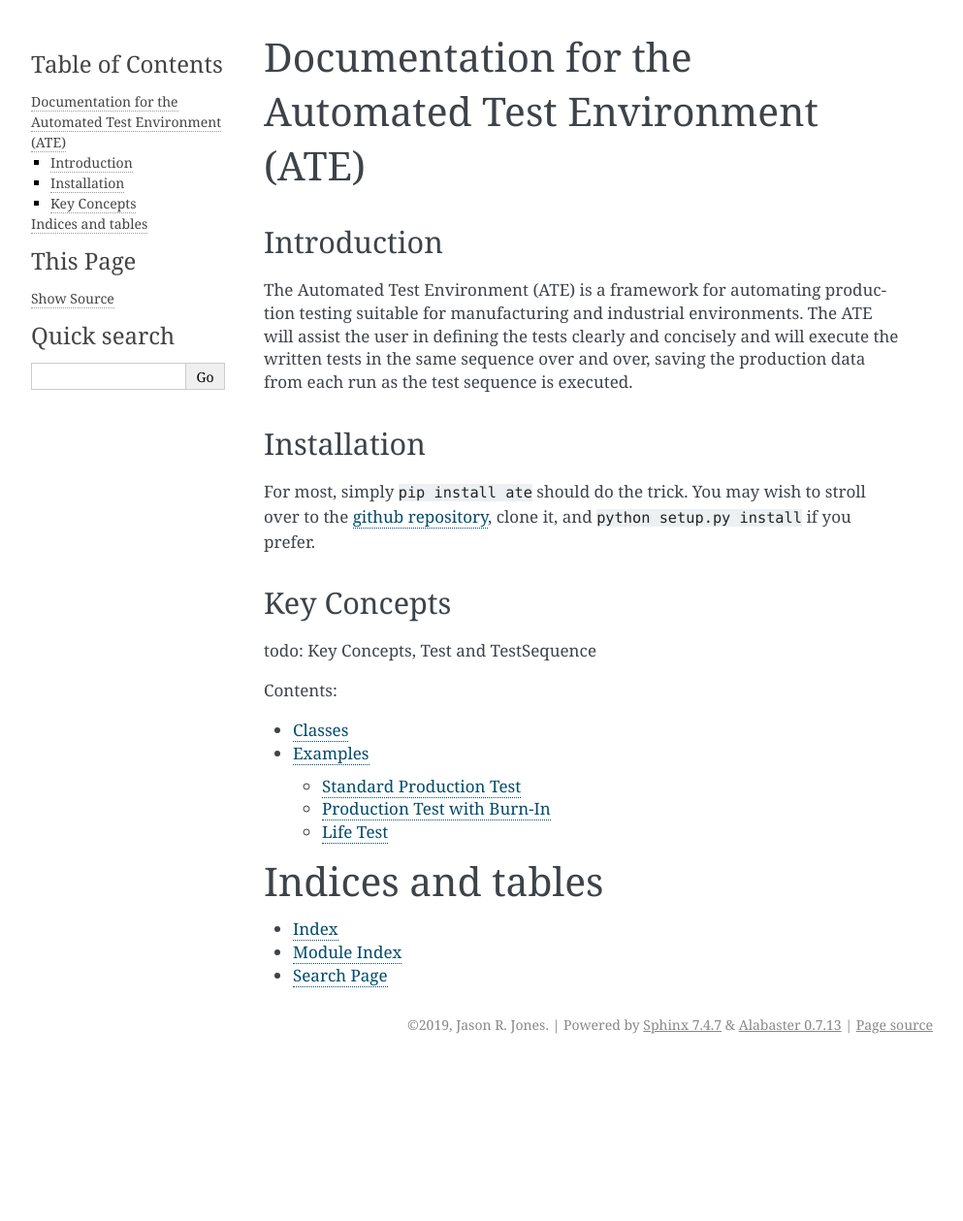
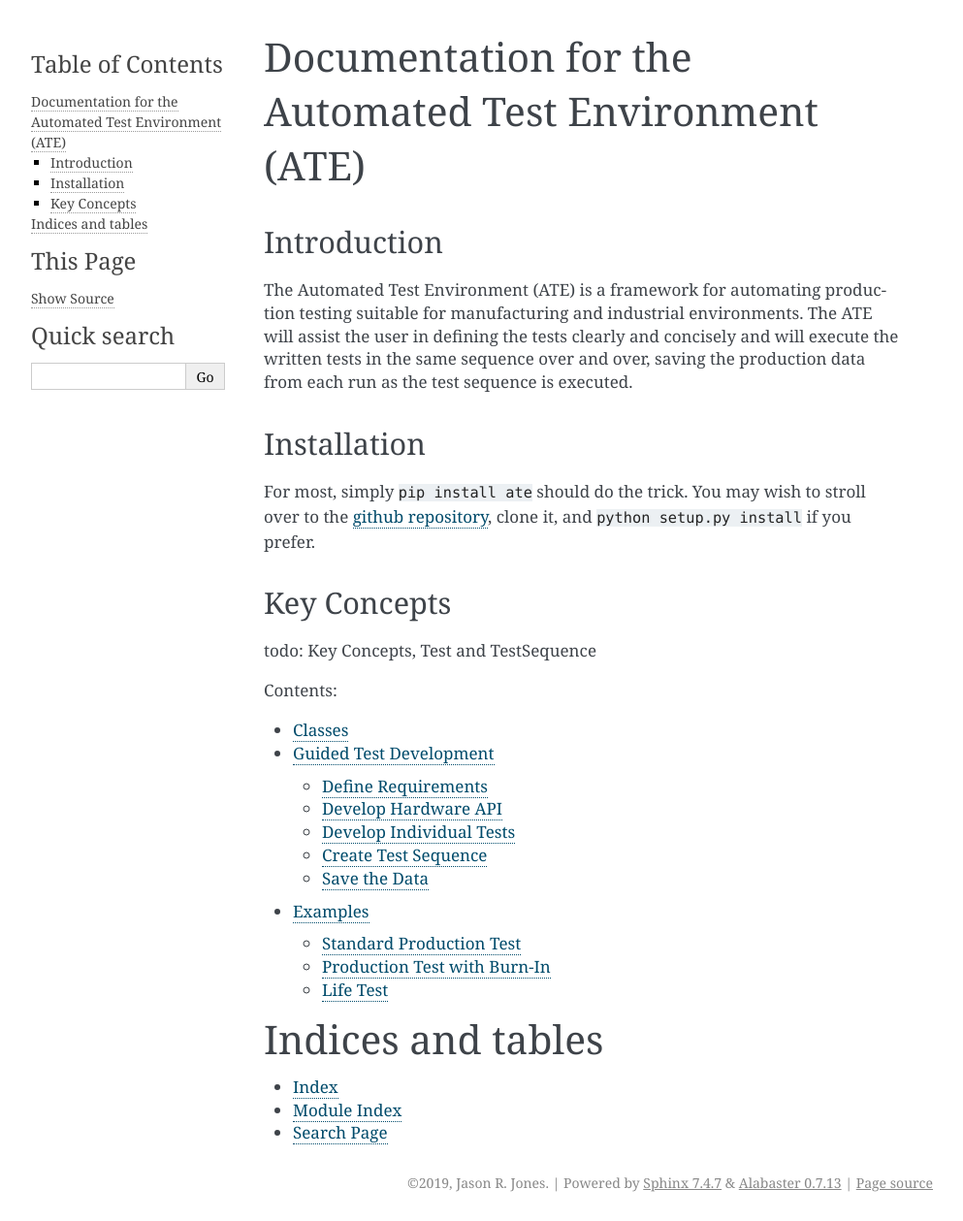
Before and after one commit to slightlynybbled/mats, a Sphinx documentation site: the page built from docs/source/index.rst, in a window 1280 px wide. Shown: the whole page at 97% size, without its empty margins (148-1141 px from the left). Built offline with Sphinx 7.4.7, drawn with Linux system fonts in a browser that asks for light colours; before the commit the page ends 1096 px from its top, so only the background shows below that; some of the changed lines change nothing that is shown.

Commit message:
Adding a guided test development as a complete example.

```diff
--- a/docs/source/index.rst
+++ b/docs/source/index.rst
@@ -30,6 +30,7 @@
    :caption: Contents:
 
    pages/classes
+   pages/guided-test-development
    pages/examples
 
 Indices and tables
--- /dev/null
+++ b/docs/source/pages/guided-test-development.rst
@@ -0,0 +1,311 @@
+Guided Test Development
+==========================
+
+Define Requirements
+--------------------
+
+First, we must define a set of requirements for our production test, which has nothing
+to do with the code itself.  This will assist us in developing each test and, finally,
+defining the test sequence.
+
+The first test is a simple communication test.  Is the device communicating, True or
+False?
+
+The second test is a flow test in which the test communicates with an instrument
+and reads the flow, applying a minimum and maximum flow.
+
+Develop Hardware API
+--------------------
+
+Based on the test requirements, it is useful to create some hardware abstractions which
+expose some of the functionality that we are interested in.  The hardware API development
+effort is independent of the test, but will be necessary to most testing efforts and,
+thus, we will cover a basic
+
+The first abstraction communicates with the device and provides a property exposing
+whether the device is communicating or not.  The development of this abstraction is
+beyond the scope of this document; however, it is possible to assume a simple API
+has been provided using a class called ``Device`` which has the property
+``is_communicating``.
+
+The second abstraction communicates with data acquisition hardware to determine the
+flow of the system in liters / minute.  The simple api that we are assuming is
+embodied in a class called ``Daq`` and exposed on a property ``flow``.
+
+At this point, our directory structure has a couple of files in it which contain
+the abstractions.  We will call these ``daq.py`` and ``device.py``:
+
+.. code-block:: text
+
+    root/
+      daq.py
+      device.py
+
+Develop Individual Tests
+------------------------
+
+Communications Test
+*******************
+
+We will now create an ``automated_tests.py`` which will contain all of the automated
+tests that we wish to execute, but not necessarily the order.
+
+.. code-block:: text
+   :emphasize-lines: 2
+
+    root/
+      automated_tests.py
+      daq.py
+      device.py
+
+Within ``automated_tests.py``, we create our tests.
+
+First, we import ``ate.Test`` and subclass our custom tests::
+
+    from ate import Test
+
+    class CommunicationTest(Test):
+        def __init__(self):
+            super().__init__(moniker='communications')
+
+        def execute(self, abort, is_passing):
+            return None
+
+    class FlowTest(Test):
+        def __init__(self):
+            super().__init__(moniker='flow')
+
+        def execute(self, abort, is_passing):
+            return None
+
+At this point, our tests don't do anything but implement the test class.  If this test
+were executed within a sequence that saved data, it would end up applying no pass/fail
+criteria and would save ``None`` to the headers fields ``communications`` and
+``flow``.
+
+First, we will focus on the communications test.  We will modify our imports to add
+``from device import Device`` which gives us access to the device class.  In some
+cases, the device will be instantiated already, in which case it might be more
+appropriate to import the instance of the class rather than the class itself.  This
+method is used in the :ref:`flow_test` outline.
+
+.. code-block:: python
+   :emphasize-lines: 2
+
+   from ate import Test
+   from device import Device
+
+Next, we actually setup the device in preparation to use it by overriding the
+``setup()`` method of ``Test``.
+
+.. code-block:: python
+   :emphasize-lines: 5, 6
+
+    class CommunicationTest(Test):
+        def __init__(self):
+            super().__init__(moniker='communications')
+
+        def setup(self, abort, is_passing):
+            self._device = Device()
+
+        def execute(self, abort, is_passing):
+            return None
+
+Now, it is time to acquire a bit of data.
+
+.. code-block:: python
+   :emphasize-lines: 9
+
+    class CommunicationTest(Test):
+        def __init__(self):
+            super().__init__(moniker='communications')
+
+        def setup(self, abort, is_passing):
+            self._device = Device()
+
+        def execute(self, abort, is_passing):
+            return self._device.is_communicating
+
+If the test sequence were executed at this point, there would be no pass/fail
+criteria applied, but a ``True``/``False`` value would be saved under the
+``communications`` header in the data file.
+
+In order to apply criteria, we will use the ``pass_if`` parameter of
+``Test.__init__()``
+
+.. code-block:: python
+   :emphasize-lines: 3
+
+    class CommunicationTest(Test):
+        def __init__(self):
+            super().__init__(moniker='communications', pass_if=True)
+
+        def setup(self, abort, is_passing):
+            self._device = Device()
+
+        def execute(self, abort, is_passing):
+            return self._device.is_communicating
+
+At this point, the test sequence will apply the pass fail condition to the results
+of the ``execute()`` method.
+
+The complete contents of ``automated_test.py``::
+
+    from ate import Test
+    from device import Device
+
+    class CommunicationTest(Test):
+        def __init__(self):
+            super().__init__(moniker='communications', pass_if=True)
+
+        def setup(self, abort, is_passing):
+            self._device = Device()
+
+        def execute(self, abort, is_passing):
+            return self._device.is_communicating
+
+    class FlowTest(Test):
+        def __init__(self):
+            super().__init__(moniker='flow')
+
+        def execute(self, abort, is_passing):
+            return None
+
+
+.. _flow_test:
+
+Flow Test
+*********
+
+The development of the flow test will proceed similarly.  Just to change
+the potential use case, we will assume that the ``daq.py`` creates the instance of
+``daq`` that we can utilize directly.  This obviates the need to create the object
+using the ``setup()`` method.  First we add the proper import statement and then
+we utilize the ``daq.flow`` property to return the flow value on test execution.
+
+.. code-block:: python
+   :emphasize-lines: 3, 10
+
+   from ate import Test
+   from device import Device
+   from daq import daq
+
+   class FlowTest(Test):
+      def __init__(self):
+          super().__init__(moniker='flow')
+
+      def execute(self, abort, is_passing):
+          return daq.flow
+
+Next, we will apply minimum and maximum pass/fail criteria to the test:
+
+.. code-block:: python
+   :emphasize-lines: 3
+
+    class FlowTest(Test):
+        def __init__(self):
+            super().__init__(moniker='flow', min_value=5.8, max_value=6.2)
+
+        def execute(self, abort, is_passing):
+            return daq.flow
+
+Using the ``min_value`` and ``max_value`` parameters allows us to apply quantitative
+pass/fail criteria to the results of the execution step.
+
+Complete Test Definition
+************************
+
+Finally, we have our complete test definition!
+
+.. code-block:: python
+
+    from ate import Test
+    from device import Device
+    from daq import daq
+
+    class CommunicationTest(Test):
+        def __init__(self):
+            super().__init__(moniker='communications', pass_if=True)
+
+        def setup(self, abort, is_passing):
+            self._device = Device()
+
+        def execute(self, abort, is_passing):
+            return self._device.is_communicating
+
+    class FlowTest(Test):
+        def __init__(self):
+            super().__init__(moniker='flow', min_value=5.8, max_value=6.2)
+
+        def execute(self, abort, is_passing):
+            return daq.flow
+
+Create Test Sequence
+--------------------
+
+Up to this point, we have created some tests using the framework, but we haven't
+actually done anything with them.  It would be wise to creat the ``TestSequence``
+instance earlier than this point in most development processes; however, we have
+chosen the order in order to better organize the presentation.
+
+We will create the ``TestSequence`` within its own file, making our new file structure:
+
+.. code-block:: text
+   :emphasize-lines: 5
+
+    root/
+      automated_tests.py
+      daq.py
+      device.py
+      test_sequence.py
+
+Within ``test_sequence.py``, we will import our ``ate.TestSequence()`` along with
+the ``CommunicationsTest()`` and ``FlowTest()`` that we previously defined:
+
+.. code-block:: python
+
+    from ate import TestSequence
+    from automated_tests import FlowTest, CommunicationsTest
+
+Now, we create our sequence as the instantiation of the test objects into a list:
+
+.. code-block:: python
+
+    sequence = [CommunicationsTest(), FlowTest()]
+
+It is common to forget to instantiate the objects, so be sure that you include the
+``()`` so that you are using instances of the test and not the test class.  The
+order of the test sequence is defined by the order of the list, so a re-ordering
+of this list is all that is required to refactor the order of the tests.
+
+Now we create the ``TestSequence`` instance, being sure to capture an object handle
+for the test sequence:
+
+.. code-block:: python
+
+    ts = TestSequence(sequence=sequence)
+
+Finally, we run the test sequence one time:
+
+.. code-block:: python
+
+    ts.start()
+
+The test will run to completion and output log data to the terminal.
+
+The final full form of ``test_sequence.py``:
+
+.. code-block:: python
+
+    from ate import TestSequence
+    from automated_tests import FlowTest, CommunicationsTest
+
+    sequence = [CommunicationsTest(), FlowTest()]
+    ts = TestSequence(sequence=sequence)
+
+    ts.start()
+
+Save the Data
+-------------
+
+todo: use case for the ``ArchiveManager``
```
